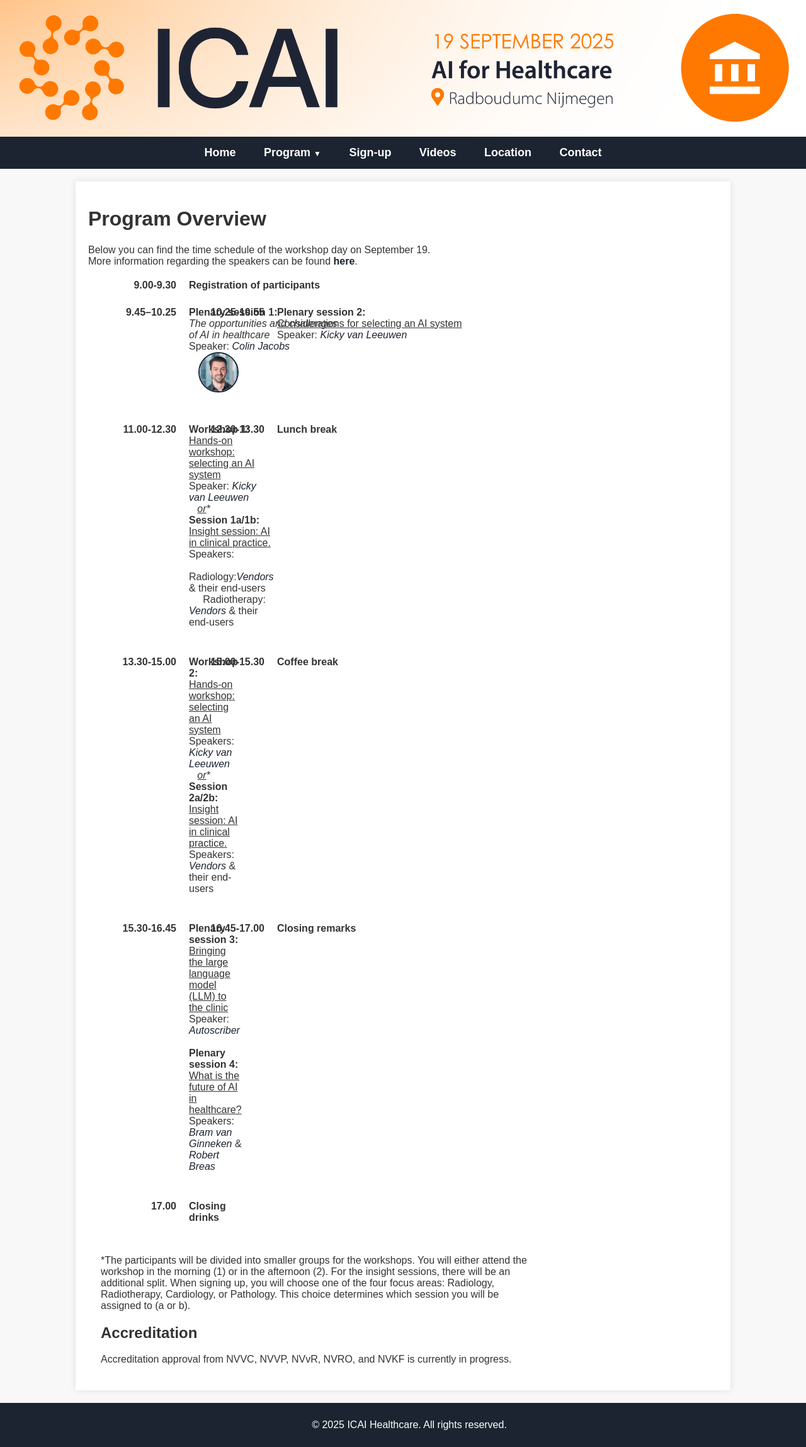
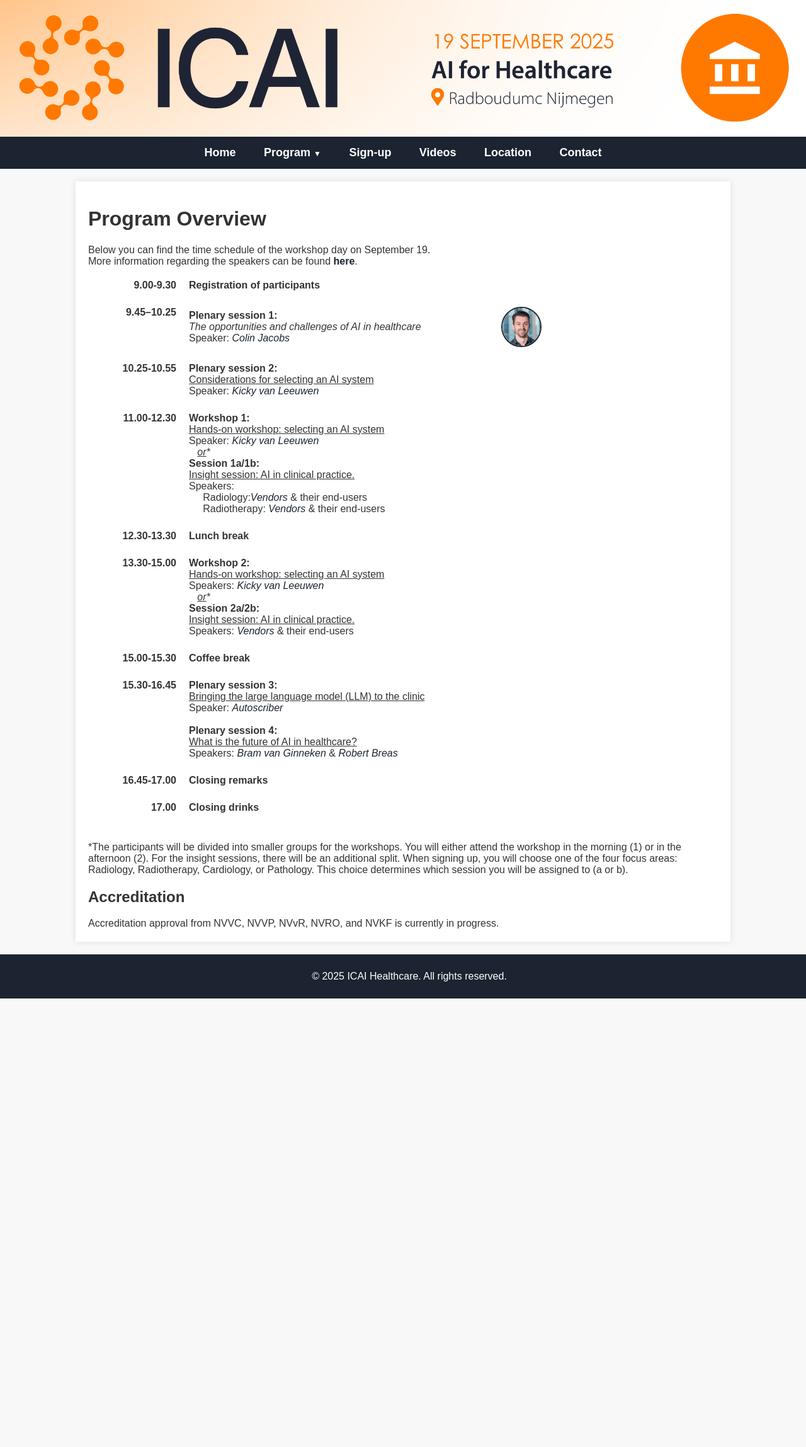
Before and after one commit to marliebesouw/marliebesouw.github.io, a Jekyll site: the page built from program.md, in a window 1280 px wide. Shown: the whole page at 63% size. Built offline with Jekyll 4.4.1, drawn with Linux system fonts in a browser that asks for light colours; after the commit the page ends 1585 px from its top, so only the background shows below that.

Commit message:
altered lay-out

```diff
--- a/assets/css/style.css
+++ b/assets/css/style.css
@@ -288,16 +288,26 @@ header, .hero, .hero img {
     flex-shrink: 0;
   }
 
+  .program-session {
+    display: flex;
+    justify-content: space-between;
+    align-items: center;
+    gap: 20px;
+  }
+
+  .program-session .text {
+    flex: 1;
+    min-width: 200px;
+  }
+
   .speaker-thumb {
     width: 60px;
     height: 60px;
     border-radius: 50%;
     object-fit: cover;
-    border: 3px solid #1B2430;
-    float: right;
-    margin-left: 10px;
-    margin-bottom: 5px;
+    border: 2px solid #1B2430;
   }
+
 
   .speaker-inline {
     display: flex;
--- a/program.md
+++ b/program.md
@@ -35,7 +35,7 @@ Accreditation approval from NVVC, NVVP, NVvR, NVRO, and NVKF is currently in pro
  -->
 <div class="content">
 Below you can find the time schedule of the workshop day on September 19. <br>
-More information regarding the speakers can be found <a href= "{{ site.url }}/speakers#colin-jacobs">here</a>.
+More information regarding the speakers can be found <a href= "{{ site.url }}/speakers">here</a>.
 </div>
 
 <div class="program">
@@ -43,20 +43,22 @@ More information regarding the speakers can be found <a href= "{{ site.url }}/sp
         <div class="program-time">9.00-9.30</div>
         <div class="program-description"><strong>Registration of participants</strong></div>
     </div>
-    <div class="program-item">
+
     <div class="program-item">
     <div class="program-time">9.45–10.25</div>
     <div class="program-description">
-        <div class="speaker-flex">
-        <div class="speaker-text">
+        <div class="program-session">
+        <div class="text">
             <strong>Plenary session 1:</strong><br>
             <em>The opportunities and challenges of AI in healthcare</em><br>
             Speaker: <a href="{{ site.url }}/speakers#colin-jacobs" class="speaker-link">Colin Jacobs</a>
         </div>
-        <img src="{{ site.url }}/assets/img/Colin_Jacobs.jpg" alt="Colin Jacobs" class="speaker-thumb">
+        <img src="{{ site.url }}/assets/img/Colin_Jacobs.jpg" class="speaker-thumb" alt="Colin Jacobs">
         </div>
     </div>
     </div>
+
+
     <div class="program-item">
         <div class="program-time">10.25-10.55</div>
         <div class="program-description">
```
